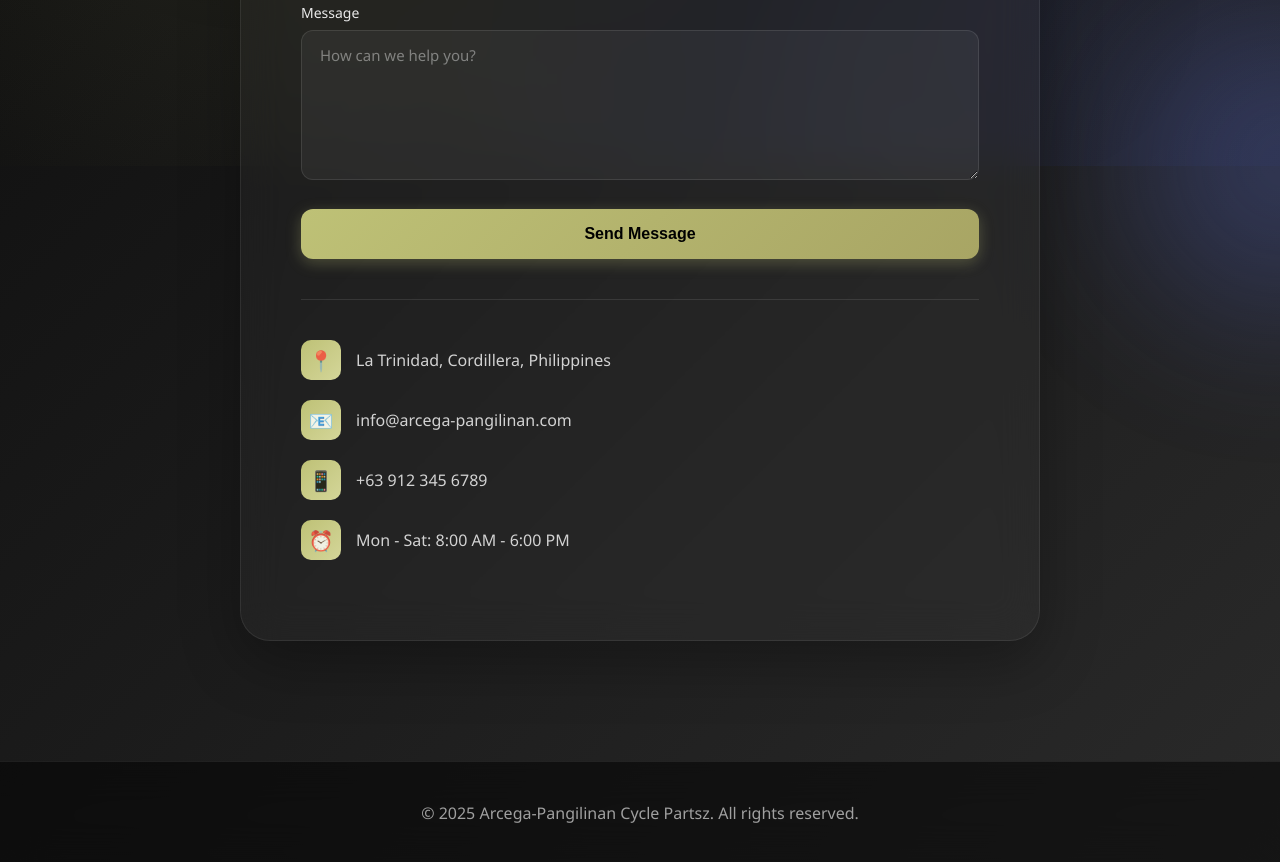
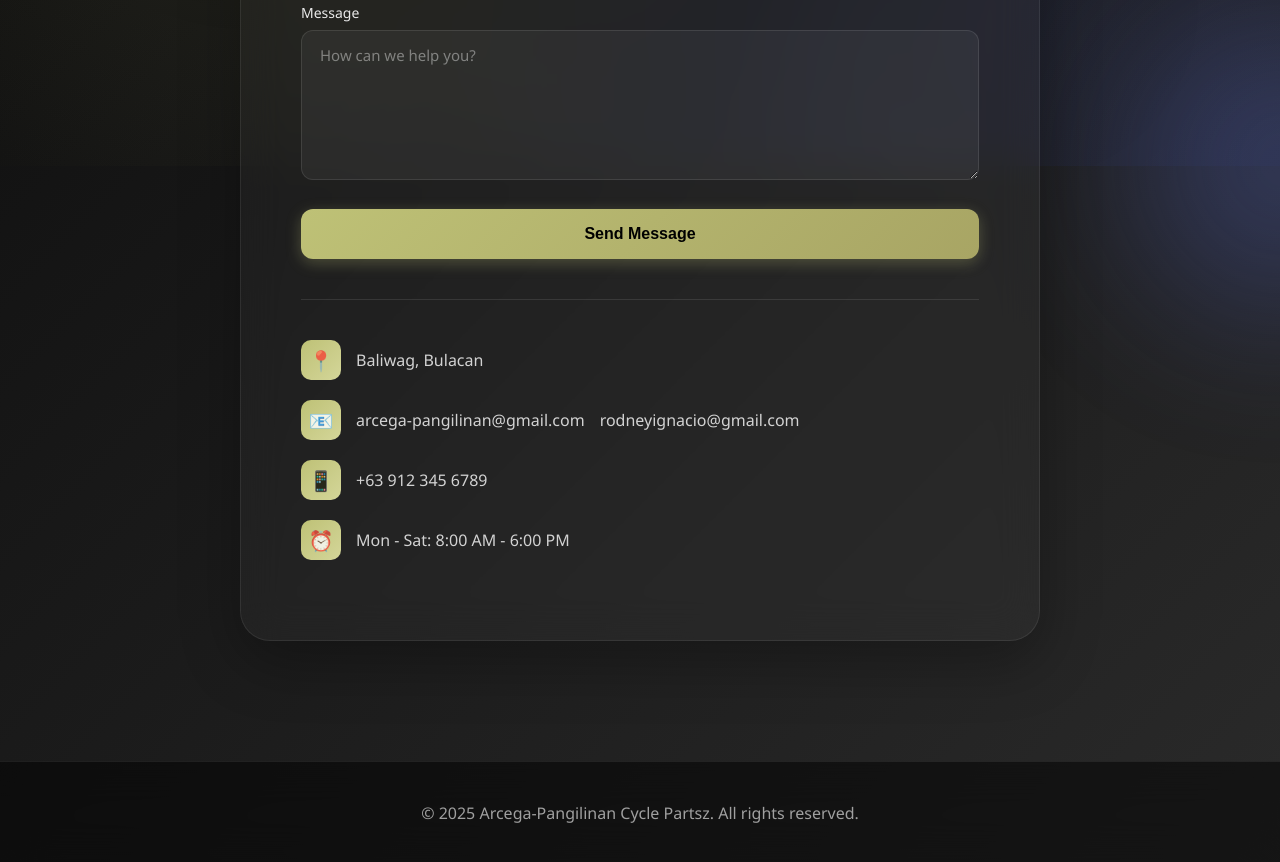
Before and after one commit to M3gu627/Motorcylceparts, a plain HTML site: page contact.html in a window 1280 px wide. Shown: the part 634-1496 px from the top of the page. Drawn offline with Linux system fonts and the light colour scheme; a script that the page names is missing.

Commit message:
Update contact.html

```diff
--- a/contact.html
+++ b/contact.html
@@ -57,11 +57,12 @@
         <div class="contact-info">
           <div class="contact-item">
             <div class="contact-icon">📍</div>
-            <div>La Trinidad, Cordillera, Philippines</div>
+            <div>Baliwag, Bulacan</div>
           </div>
           <div class="contact-item">
             <div class="contact-icon">📧</div>
-            <div>info@arcega-pangilinan.com</div>
+            <div>arcega-pangilinan@gmail.com</div>
+            <div>rodneyignacio@gmail.com</div>
           </div>
           <div class="contact-item">
             <div class="contact-icon">📱</div>
@@ -82,4 +83,5 @@
 
   <script src="script.js"></script>
 </body>
+
 </html>
```
